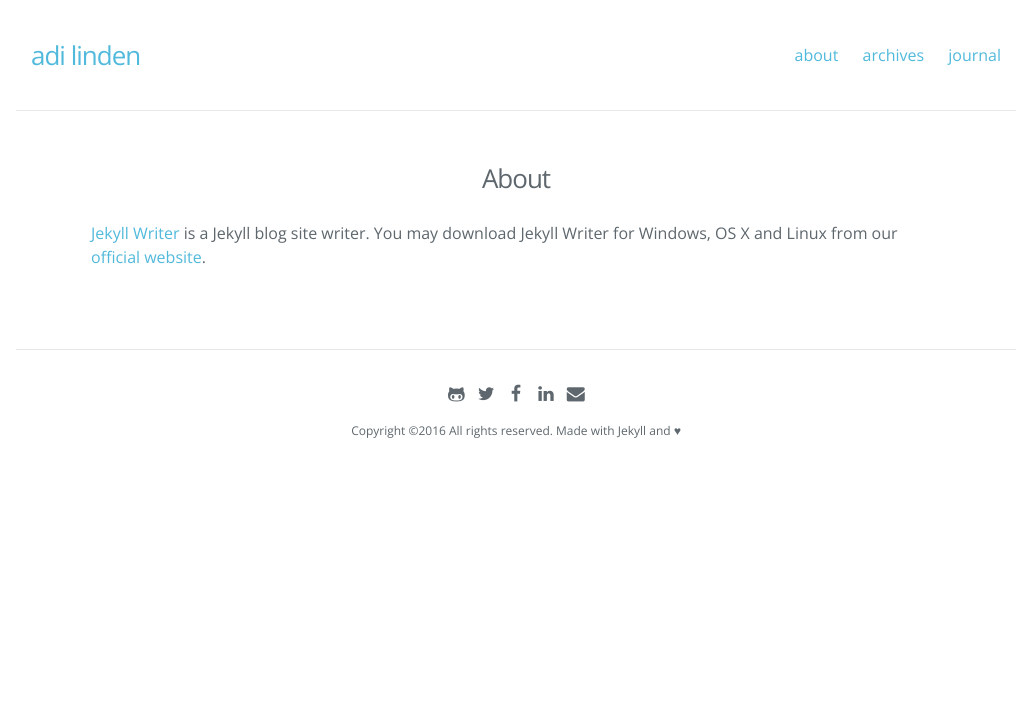
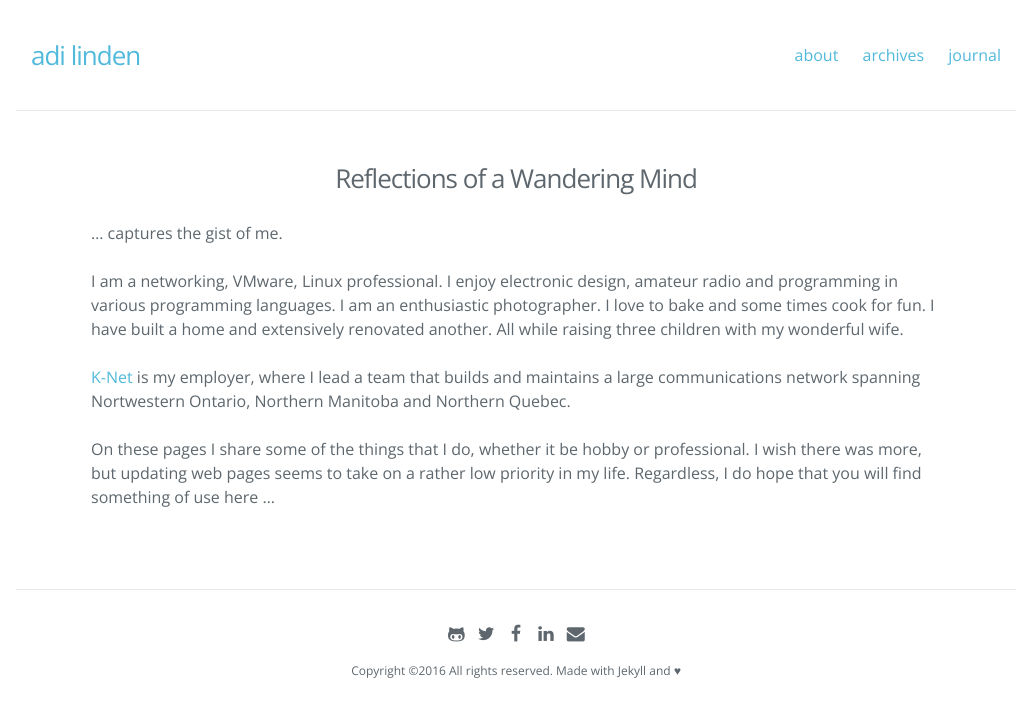
Before and after one commit to adilinden/my-journal, a Jekyll site: the page built from about/index.md, in a window 1280 px wide. Shown: the top 717 px of the page, without its empty margins (124-1155 px from the left). Built offline with Jekyll 4.4.1, drawn with Linux system fonts in a browser that asks for light colours; comment, search, counter and statistics services are not loaded.

Commit message:
Updated the about page.

```diff
--- a/about/index.md
+++ b/about/index.md
@@ -1,7 +1,12 @@
 ---
 layout: page
-title: About
-permalink: /about/
+title: Reflections of a Wandering Mind
 ---
 
-[Jekyll Writer](http://www.jekyllwriter.com) is a Jekyll blog site writer. You may download Jekyll Writer for Windows, OS X and Linux from our [official website](http://www.jekyllwriter.com).
+... captures the gist of me.
+
+I am a networking, VMware, Linux professional.  I enjoy electronic design, amateur radio and programming in various programming languages.  I am an enthusiastic photographer.  I love to bake and some times cook for fun.  I have built a home and extensively renovated another.  All while raising three children with my wonderful wife.
+
+[K-Net](http://knet.ca) is my employer, where I lead a team that builds and maintains a large communications network spanning Nortwestern Ontario, Northern Manitoba and Northern Quebec.
+
+On these pages I share some of the things that I do, whether it be hobby or professional.  I wish there was more, but updating web pages seems to take on a rather low priority in my life.  Regardless, I do hope that you will find something of use here ...
```
